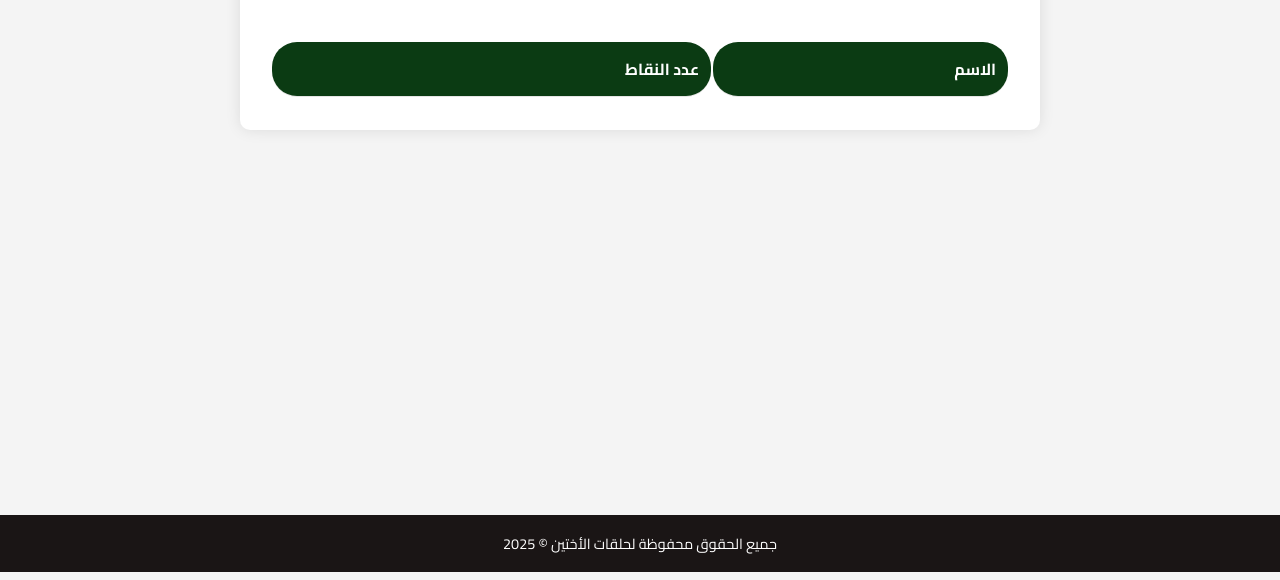
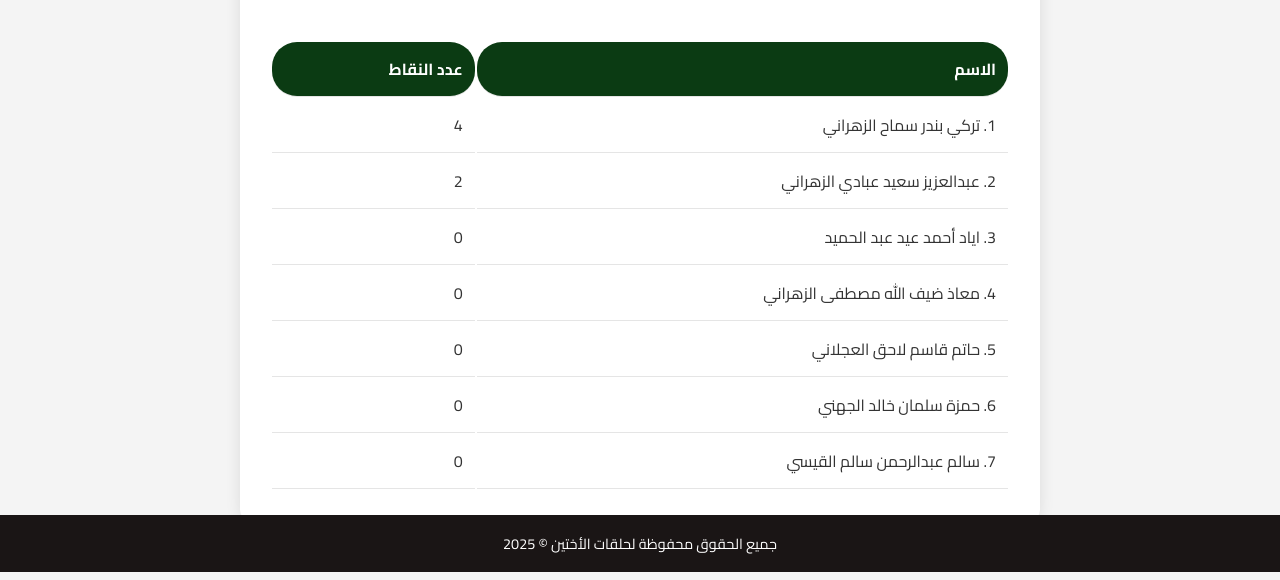
Before and after one commit to alshareef-mosque/alokheaten, a plain HTML site: page points.html in a window 1280 px wide. Shown: the part 228-808 px from the top of the page. Drawn offline with Linux system fonts and the light colour scheme; a web font is replaced by a local one.

Commit message:
Add files via upload

```diff
--- a/points.html
+++ b/points.html
@@ -50,9 +50,40 @@
                         </tr>
                     </thead>
                     <tbody>
+                         <tr>
+                            <td>1. تركي بندر سماح الزهراني  </td>
+                            <td>4</td>
+                        </tr>
                         <tr>
+                            <td>2.    عبدالعزيز سعيد عبادي الزهراني     </td>
+                            <td>2</td>
+                        </tr>
+                         <tr>
+                            <td>3.  اياد أحمد عيد عبد الحميد    </td>
+                            <td>0</td>
+                        </tr>
 
+                         <tr>
+                            <td>4.  معاذ ضيف الله مصطفى الزهراني   </td>
+                            <td>0</td>
                         </tr>
+                        <tr>
+                            <td>5.  حاتم قاسم لاحق العجلاني </td>
+                            <td>0</td>
+                        </tr>
+                        <tr>
+                            <td>6.  حمزة سلمان خالد الجهني    </td>
+                            <td>0</td>
+                        </tr>
+
+                        <tr>
+                            <td>7.    سالم عبدالرحمن سالم القيسي     </td>
+                            <td>0</td>
+                        </tr>
+
+
+
+
 
 
 
@@ -69,4 +100,5 @@
 
     <script src="script.js"></script>
 </body>
+
 </html>
```
